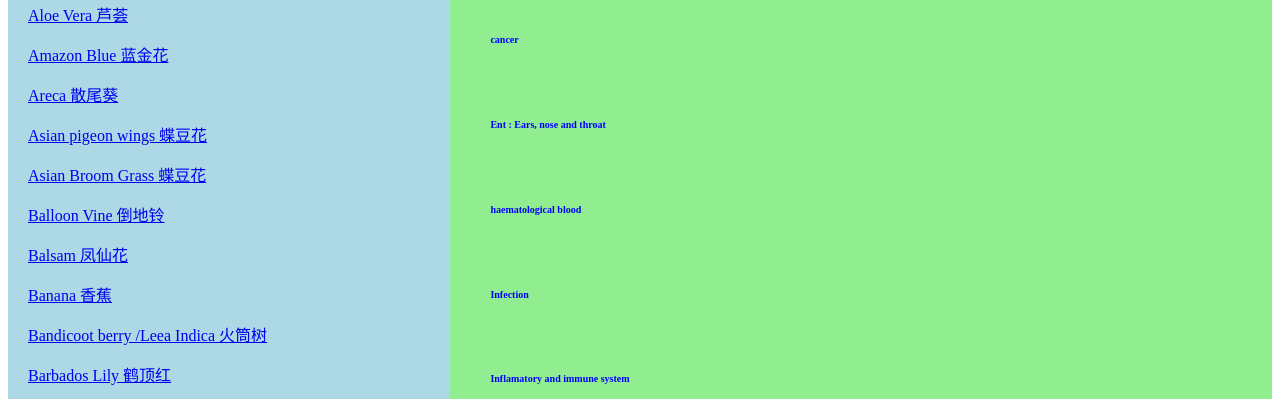
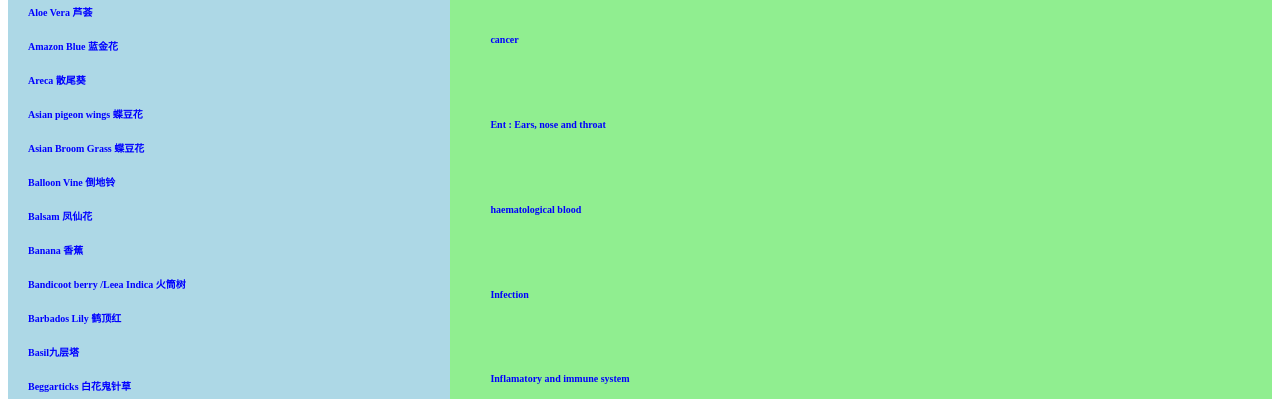
Before and after one commit to Uncle-Lye/android, a plain HTML site: page index.html in a window 1280 px wide. Shown: the part 392-791 px from the top of the page. Drawn offline with Linux system fonts and the light colour scheme.

Commit message:
Update index.html

```diff
--- a/index.html
+++ b/index.html
@@ -110,6 +110,13 @@ header {
             padding: 20px;
             box-sizing: border-box;
         }
+        nav p a {
+    font-size: 10px; /* Adjust the size as needed */
+    font-weight: bold; /* Optional for emphasis */
+    color: blue; /* Optional: Set link color */
+    text-decoration: none; /* Optional: Remove underline */
+}
+
 
         /* Section styles */
         section {
```
